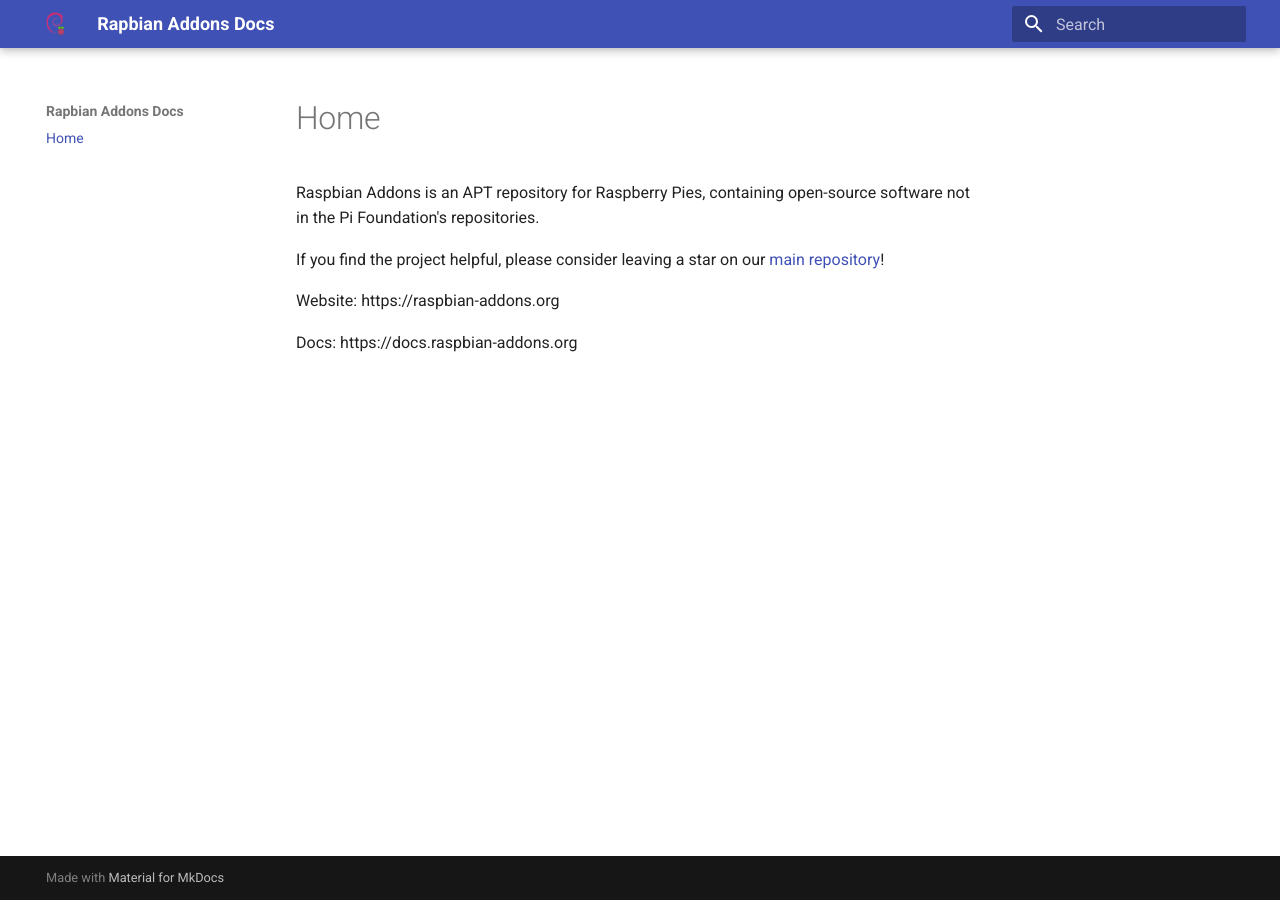
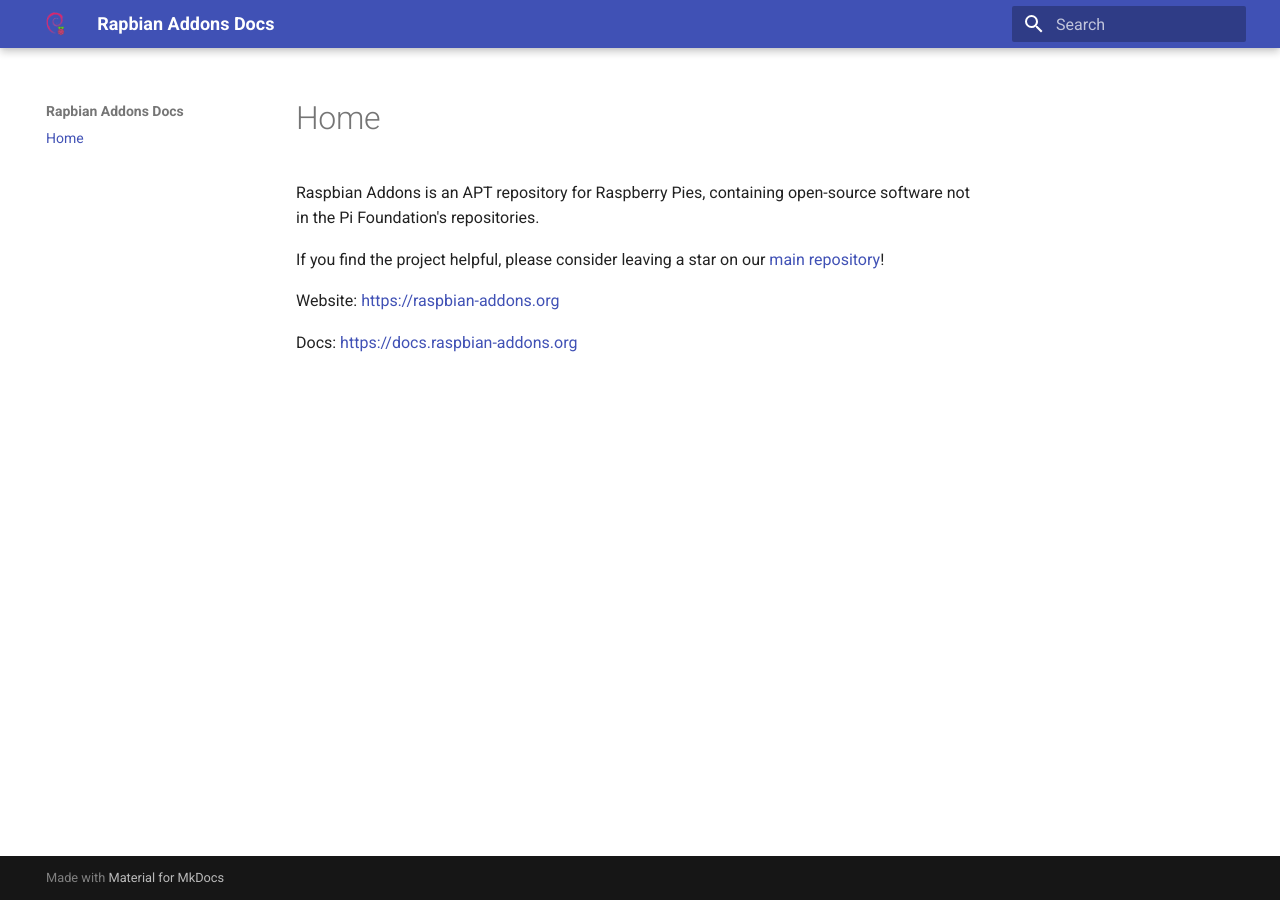
Before and after one commit to hmsjy2017/raspbian-addons-docs-test, an MkDocs documentation site: the page built from docs/index.md, in a window 1280 px wide. Built offline with MkDocs 1.6.1 and Material for MkDocs 9.7.7, drawn with Linux system fonts in a browser that asks for light colours; part of the change alters nothing that is shown.

```diff
--- a/docs/index.md
+++ b/docs/index.md
@@ -3,6 +3,6 @@ Raspbian Addons is an APT repository for Raspberry Pies, containing open-source
 
 If you find the project helpful, please consider leaving a star on our [main repository](https://github.com/raspbian-addons/raspbian-addons/)!
 
-Website: https://raspbian-addons.org
+Website: [https://raspbian-addons.org](https://raspbian-addons.org)
 
-Docs: https://docs.raspbian-addons.org
+Docs: [https://docs.raspbian-addons.org](https://docs.raspbian-addons.org)
```
